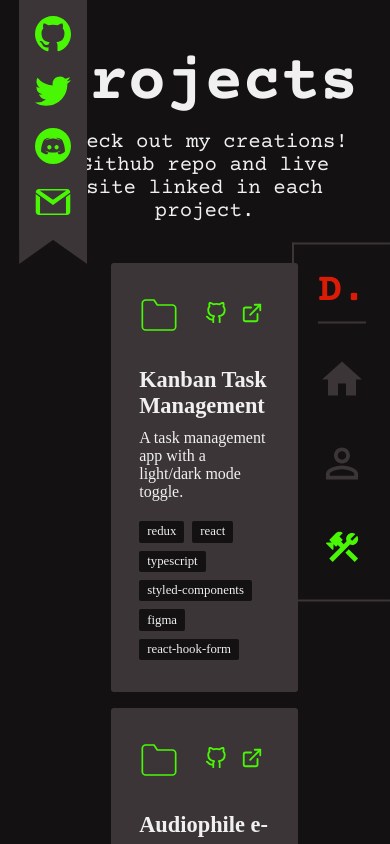
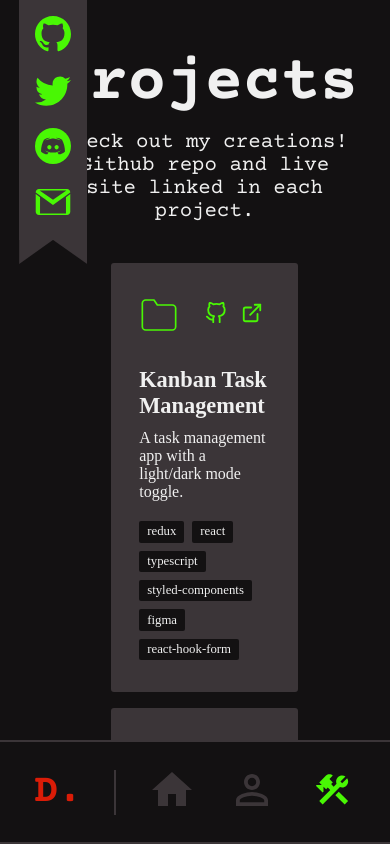
Before and after one commit to davidthus/personal-website, a React (Vite) app: page /projects in a window 390 px wide. Shown: the top 844 px of the page. Built offline with nearby package versions, Linux system fonts and the light colour scheme.

Commit message:
make navbar responsive

```diff
--- a/src/Pages/About/About.style.js
+++ b/src/Pages/About/About.style.js
@@ -9,6 +9,10 @@ export const PageContainer = styled.main`
   padding-bottom: 2rem;
   min-height: 100vh;
   width: 100vw;
+
+  @media (max-width: 845px) {
+    padding-bottom: 100px;
+  }
 
   @media (max-width: 700px) {
     padding-left: calc(
--- a/src/Pages/Projects/Projects.style.js
+++ b/src/Pages/Projects/Projects.style.js
@@ -11,6 +11,10 @@ export const PageContainer = styled.main`
   padding-bottom: 2rem;
   min-height: 100vh;
   width: 100vw;
+
+  @media (max-width: 845px) {
+    padding-bottom: 100px;
+  }
 
   @media (max-width: 700px) {
     padding-left: calc(
--- a/src/components/Navbar/Navbar.style.js
+++ b/src/components/Navbar/Navbar.style.js
@@ -16,6 +16,23 @@ export const NavbarWrapper = styled.nav`
   justify-content: flex-start;
   align-items: flex-start;
   gap: 2rem;
+  transition: 0.2s;
+
+  @media (max-width: 845px) {
+    background: #131112;
+    top: auto;
+    bottom: 0;
+    flex-direction: row;
+    left: 50%;
+    transform: translateX(-50%);
+    justify-content: center;
+    align-items: center;
+    padding-inline: 1rem;
+    gap: 2rem;
+    width: 100%;
+    border-left: 0;
+    border-right: 0;
+  }
 `;
 
 export const Svg = styled.svg`
@@ -41,4 +58,16 @@ export const Logo = styled.aside`
   -moz-user-select: none;
   -ms-user-select: none;
   user-select: none;
+
+  @media (max-width: 845px) {
+    padding-bottom: 0;
+    border-right: 2px solid #3b3538;
+    border-bottom: 0;
+    width: auto;
+    padding-right: 2rem;
+  }
+
+  @media (max-width: 370px) {
+    display: none;
+  }
 `;
```
